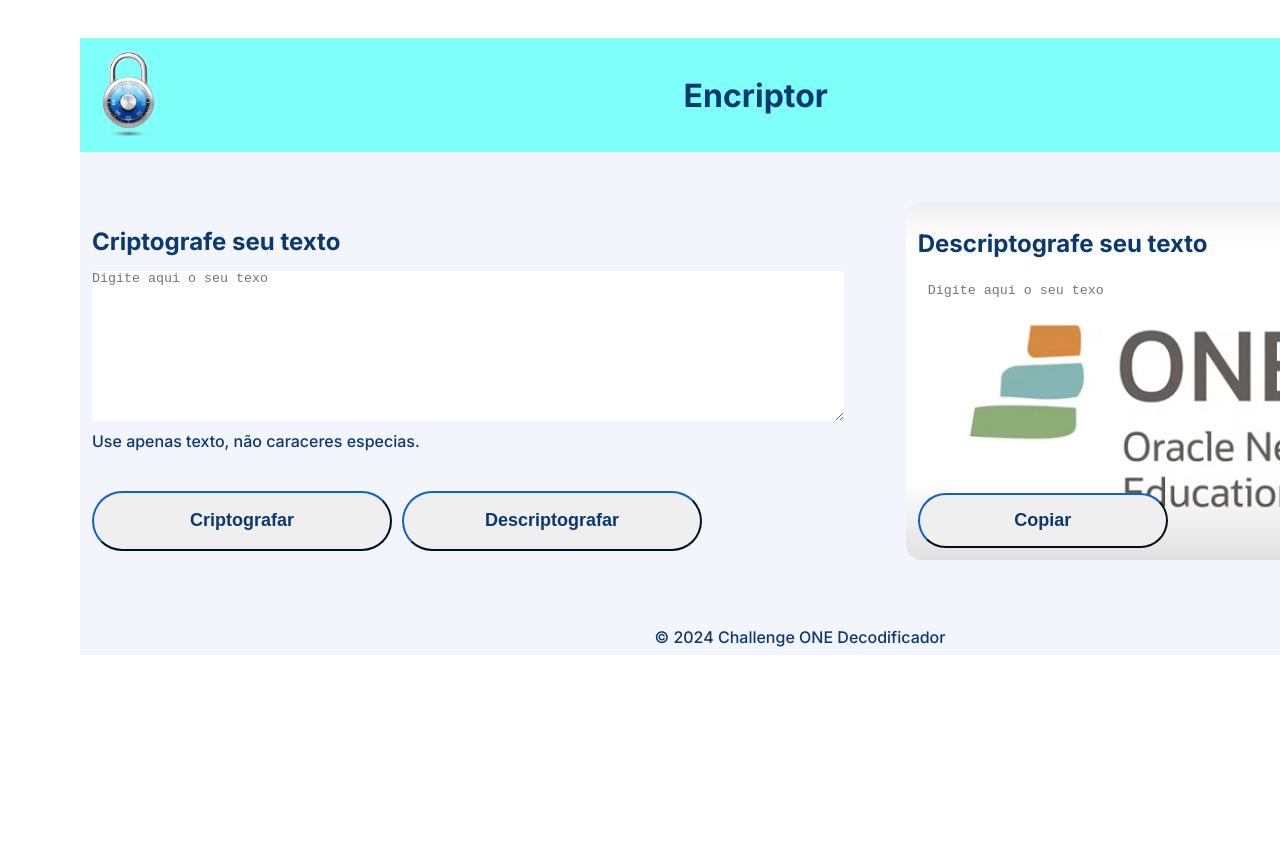
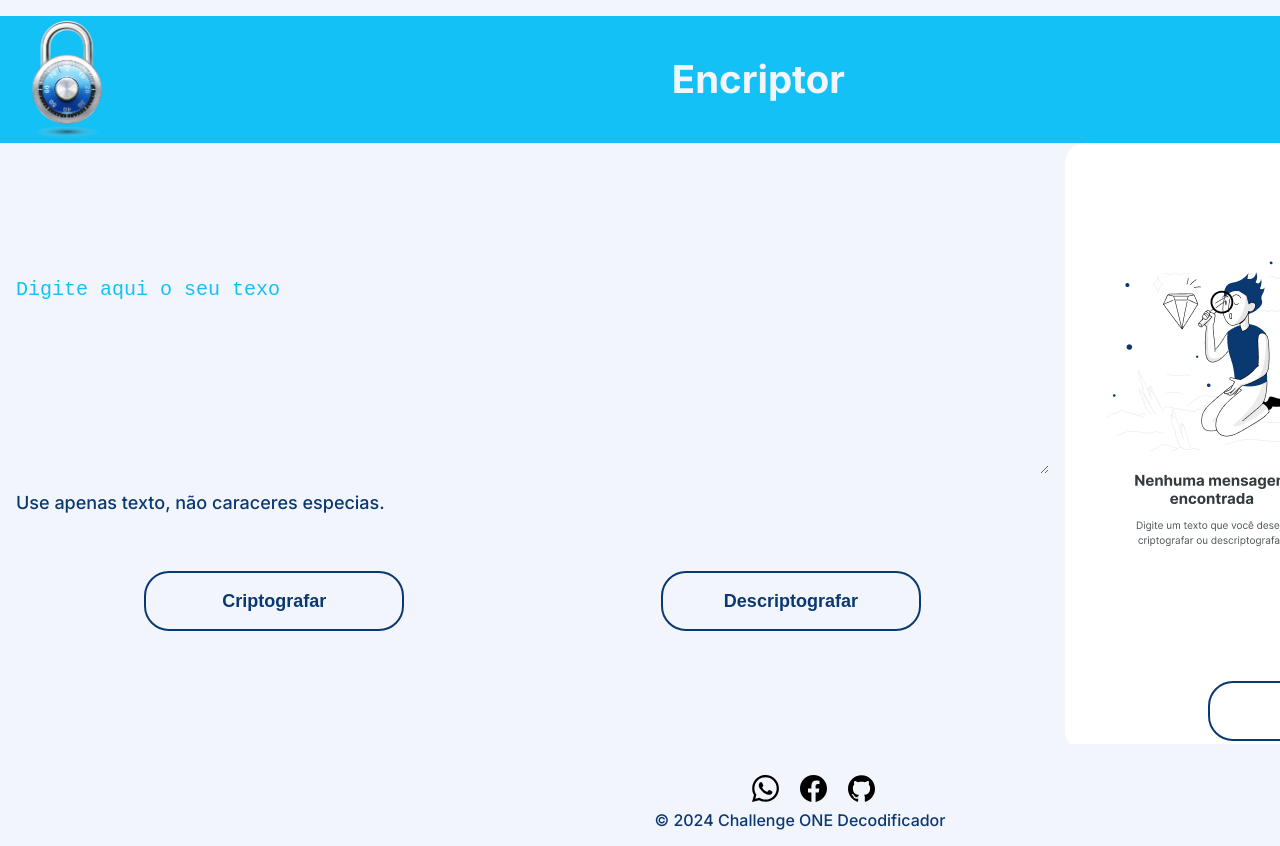
Before and after one commit to RegexSC/decodificador, a plain HTML site: page index.html in a window 1280 px wide. Shown: the top 846 px of the page. Before the commit the page ends 800 px from the top, so only its background shows below. Drawn offline with Linux system fonts and the light colour scheme.

Commit message:
UpGrade de layout

```diff
--- a/index.html
+++ b/index.html
@@ -12,12 +12,43 @@
 </head>
 
 <body>
-    <main>
     <header>
         <img src="./img/kisspng-combination-lock-padlock-clip-art-a-man-who-was-robbed-and-escaped-5ade290889b0c5.532730671524508936564.png"
-                style="width: 5%;" alt="">
+            style="width: 6%;" alt="">
+
         <h1>Encriptor</h1>
 
+        <img style="width: 10%; border-radius: 1em; margin-right: 1em;" src="./img/Capturar.PNG" alt="logo one">
+
+    </header>
+    <main>
+
+        <section class="conteiner-encrypt-text">
+
+            <div>
+                <textarea class="encrypt-text" id="encrypt-text" cols="30" rows="10"
+                    placeholder="Digite aqui o seu texo"></textarea>
+                <p class="encrypt-text">Use apenas texto, não caraceres especias.</p>
+            </div>
+            <div class="buttons">
+                <button onclick="btEncryptext()" class="encrypt">Criptografar</button>
+                <button onclick="btDecryptext()" class="decrypt">Descriptografar</button>
+            </div>
+        </section>
+
+        <section class="conteiner-decrypt-text">
+            <div>
+                <textarea class="decrypt-text" id="decrypt-text" cols="30" rows="10" style="font-size: larger;"></textarea>
+            </div>
+
+            <div>
+                <button class="copy" id="copy" onclick="btCopy()">Copiar</button>
+            </div>
+        </section>
+
+
+    </main>
+    <footer>
         <div class="contat">
             <div class="social-links">
                 <a href="https://wa.me/message/FQYEFCIHZ2A5N1"><img src="./img/whatsapp.svg" alt="logo whatsapp"></a>
@@ -30,37 +61,8 @@
                 <a href="https://github.com/RegexSC"><img src="./img/github.svg" alt="logo github"></a>
             </div>
         </div>
-
-        </header>
-        <div class="container">
-            <section class="conteiner-encrypt-text">
-                <h2 id="encrypt">Criptografe seu texto</h2>
-                <div>
-                    <textarea class="encrypt-text" id="encrypt-text" cols="30" rows="10" placeholder="Digite aqui o seu texo"></textarea>
-                    <p class="encrypt-text">Use apenas texto, não caraceres especias.</p>
-                </div>
-                <div class="buttons">
-                    <button onclick="btEncryptext()" class="encrypt">Criptografar</button>
-                    <button onclick="btDecryptext()" class="decrypt">Descriptografar</button>
-                </div>
-            </section>
-
-            <section class="conteiner-decrypt-text">
-                <h2 id="decrypt">Descriptografe seu texto</h2>
-                <div>
-                    <textarea class="decrypt-text" id="decrypt-text" cols="30" rows="10" placeholder="Digite aqui o seu texo"></textarea>
-
-                </div>
-                <div >
-                    <button class="copy" id="copy" onclick="btCopy()">Copiar</button>
-                </div>
-            </section>
-        </div>
-
-        <footer>
         <p>&copy 2024 Challenge ONE Decodificador</p>
     </footer>
-    </main>
     <script src="./js/script.js"></script>
 </body>
 
--- a/js/script.js
+++ b/js/script.js
@@ -3,21 +3,20 @@ let decrypt = document.querySelector(".decrypt-text");
 const matrizletters =[["e","enter"], ["i", "imes"],["a","ai"], ["u","uat"],["b","axei"], ["c","top"], ];
 
 function btEncryptext(){
- let decryption = encryptext(encrypt.value);
- decrypt.value =  decryption;
+ let encryption = encryptext(encrypt.value);
+ decrypt.value =  encryption;
  encrypt.value="";
 
 }
 
 function btDecryptext(){
-    let encryption = decryptext(decrypt.value);
-    encrypt.value =  encryption;
-    decrypt.value="";
+    let  decryption= decryptext(encrypt.value);
+    decrypt.value =  decryption;
+    encrypt.value="";
 
    }
 
 function encryptext(encryptedText){
-    // const matrizletters =[["e","enter"], ["i", "imes"], ["a","ai"], ["u","uat"], ["o","ober"]];
     encryptedText = encryptedText.toLowerCase();
 
     for(i = 0; i < matrizletters.length; i++){
@@ -25,12 +24,11 @@ function encryptext(encryptedText){
             encryptedText=encryptedText.replaceAll(matrizletters[i][0],matrizletters[i][1]);
         }
     }
-    console.log(encryptedText)
+
     return encryptedText;
 }
 
 function decryptext(decryptedText){
-    // const matrizletters =[["e","enter"], ["i", "imes"],["a","ai"],["o","ober"], ["u","uat"], ["c","top"]];
     decryptedText = decryptedText.toLowerCase();
 
     for(i = 0; i < matrizletters.length; i++){
--- a/styles/style.css
+++ b/styles/style.css
@@ -1,3 +1,9 @@
+:root{
+  --fisrtColor: #0A3871;
+  --secondColor: #f3f5fc;
+  --thirdColor: #13c1f6;
+}
+
 *{
     margin:0;
     padding:0;
@@ -5,145 +11,160 @@
 }
 
 body{
-  width: 200vh;
-  margin:auto;
-  margin-top: 3%;
-  display: flex;
-  justify-content: center;
-}
-
-main{
-  background-color: #F3F5FC;
-  width: 90%;
   font-family: "Inter", sans-serif;
   font-optical-sizing: auto;
   font-weight: 500;
   font-style: normal;
   font-variation-settings: "slnt" 0;
-  color: #0A3871;
+  color: var(--fisrtColor);
+  display: flex;
+  justify-content: center;
+  flex-direction: column;
+  background: var(--secondColor);
+  width: 200vh;
+  margin:auto;
+  margin-top: 1em;
 }
 
-
 header{
-  background-color: rgb(127, 255, 249);
+  background-color: var(--thirdColor);
+  color: var(--secondColor);
   display: flex;
+  font-size: larger;
+  font-weight: 600;
   justify-content:space-between;
   align-items: center;
-  padding: 10px;
 }
-.title{
+
+main{
+  background-color: var(--secondColor);
   display: flex;
   justify-content: space-between;
-}
-.contat{
-  display:flex;
+  width: 100%;
 }
 
 .social-links{
   box-sizing: border-box;
   cursor: pointer;
-  margin: 12px;
-  width: 30px;
+  margin: .5em;
+  width: 2em;
   display: flex;
 }
+
 .socia-links, img{
+  color:var(--thirdColor);
   width: 85%;
-  margin-left: 2.5px;
+  margin-left: 1em;
   text-align: center;
   display: flex;
 }
 
-.container{
-  display: flex;
-  justify-content: space-between;
-}
-
-
-h2{
-  margin: 15px 0;
-}
-
-p{
-  margin-top: 10px;
-}
-
 .conteiner-encrypt-text{
-  width: 55%;
+  width: 90%;
   display: flex;
   justify-content: center;
   flex-direction: column;
-  padding: 12px;
+  margin: 0 1em;
 }
 
 .encrypt-text{
+  background-color: transparent;
   display: flex;
+  font-size: large;
   flex-direction: column;
   justify-content: center;
   border-style: none;
   box-shadow: none;
   outline: none;
   width: 100%;
+  padding: 1em 0;
+  color: var(--fisrtColor);
+}
+
+.encrypt-text::placeholder{
+  color:var(--thirdColor);
+  font-size: x-large;
 }
 
 .buttons{
   display:flex;
-  gap:10px;
   display: flex;
+  justify-content: space-around;
   margin-top: 40px;
 }
+
+button:hover{
+  color: var(--secondColor);
+  background-color: var(--thirdColor);
+  transition: 5ms;
+  border-style: none;
+}
+
 .encrypt, .decrypt{
+  background-color: transparent;
   display:flex;
   align-items:center;
   justify-content: center;
-  border-color: #0A3871;
+  border: solid 2px var(--fisrtColor);
   font-size: large;
   font-weight: 600;
-  width: 300px;
+  width: 260px;
   height: 60px;
-  border-radius: 140px;
-  color: #0A3871;
+  border-radius: 25px;
+  color: var(--fisrtColor);
 }
+
 .conteiner-decrypt-text{
-  background-image: url('../img/Capturar2.PNG');
+  background-image: url('../img/1.png');
   background-repeat: no-repeat;
-  background-size: cover;
-  border-radius: 16px;
-  width: 40%;
+  background-size:auto;
   display: flex;
   justify-content: center;
+  align-items: center;
   flex-direction: column;
-  padding: 12px;
-  margin: 50PX;
-  /* opacity: 0.4; */
+  border-radius: 20px;
+  /* min-width: 20em; */
 }
 
 .decrypt-text{
   background-color: transparent;
-  color: #0A3871;
+  color: var(--fisrtColor);
   display: flex;
   flex-direction: column;
   border-style: none;
   box-shadow: none;
-  padding: 10px;
-  width: 100%;
+  margin: 10px;
+  padding:0.5em;
+  width: 33em;
+  height: 30em;
   outline: none;
 }
 
 .copy{
+  background-color: transparent;
   display:flex;
   align-items:center;
-  border-radius: 140px;
+  border-radius: 25px;
   border-color: #0A3871;
   justify-content: space-around;
   font-size: large;
   font-weight: 600;
   width: 250px;
-  height: 55px;
-  margin-top: 50px;
-  color: #0A3871;
+  height: 60px;
+  margin: 50px 0 10px 0;
+  color: var(--fisrtColor);
+  border: var(--fisrtColor) solid 2px;
 }
+
+.contat{
+  display:flex;
+}
+
 footer{
   display: flex;
   justify-content: center;
-  padding: .5%;
+  flex-direction: column;
+  align-items: center;
+  padding: 1%;
+  color: var(--fisrtColor);
 }
```
Also changed, not shown: img/1.png (added). Lines whose indentation alone changed are shown as unchanged.
